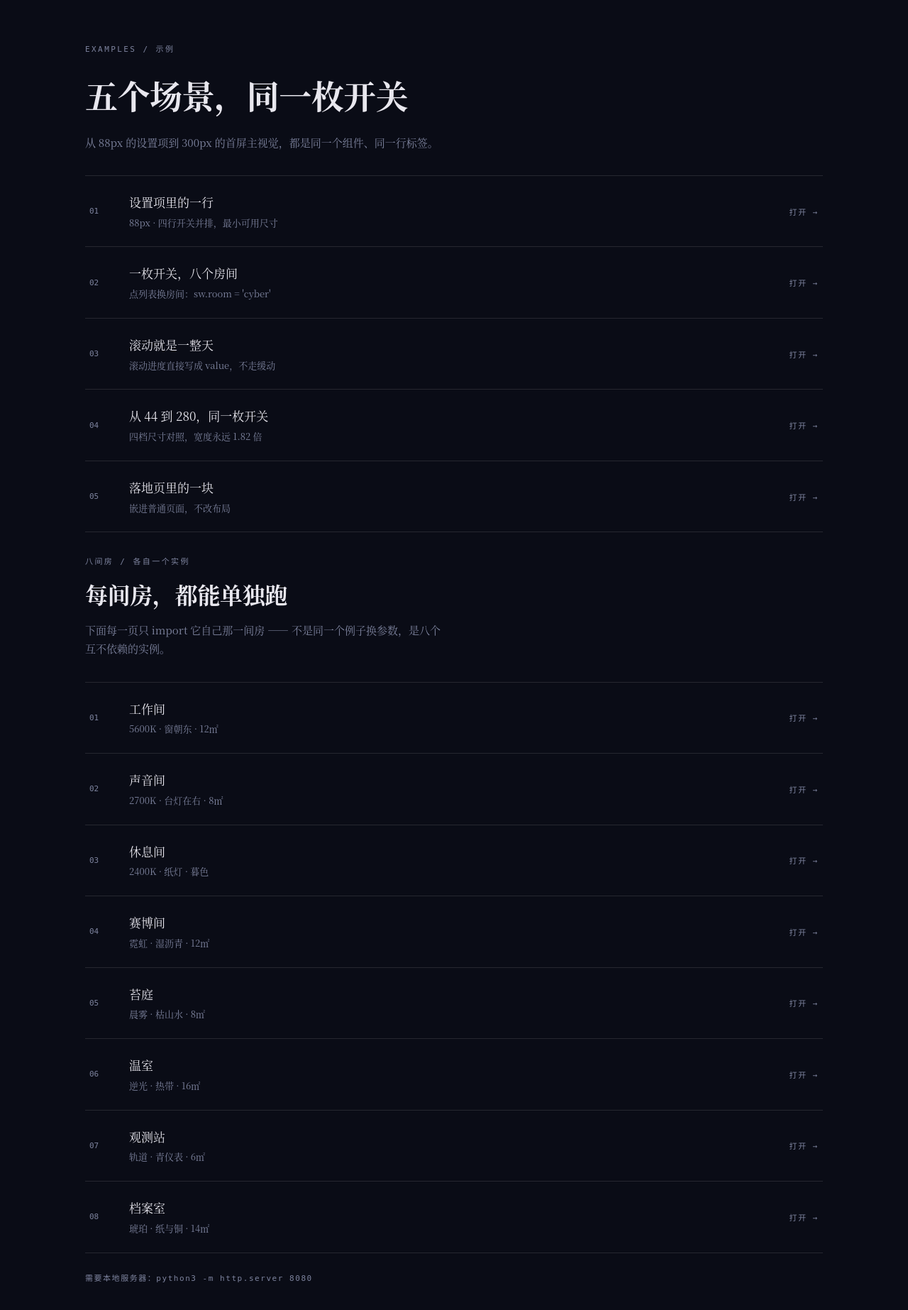
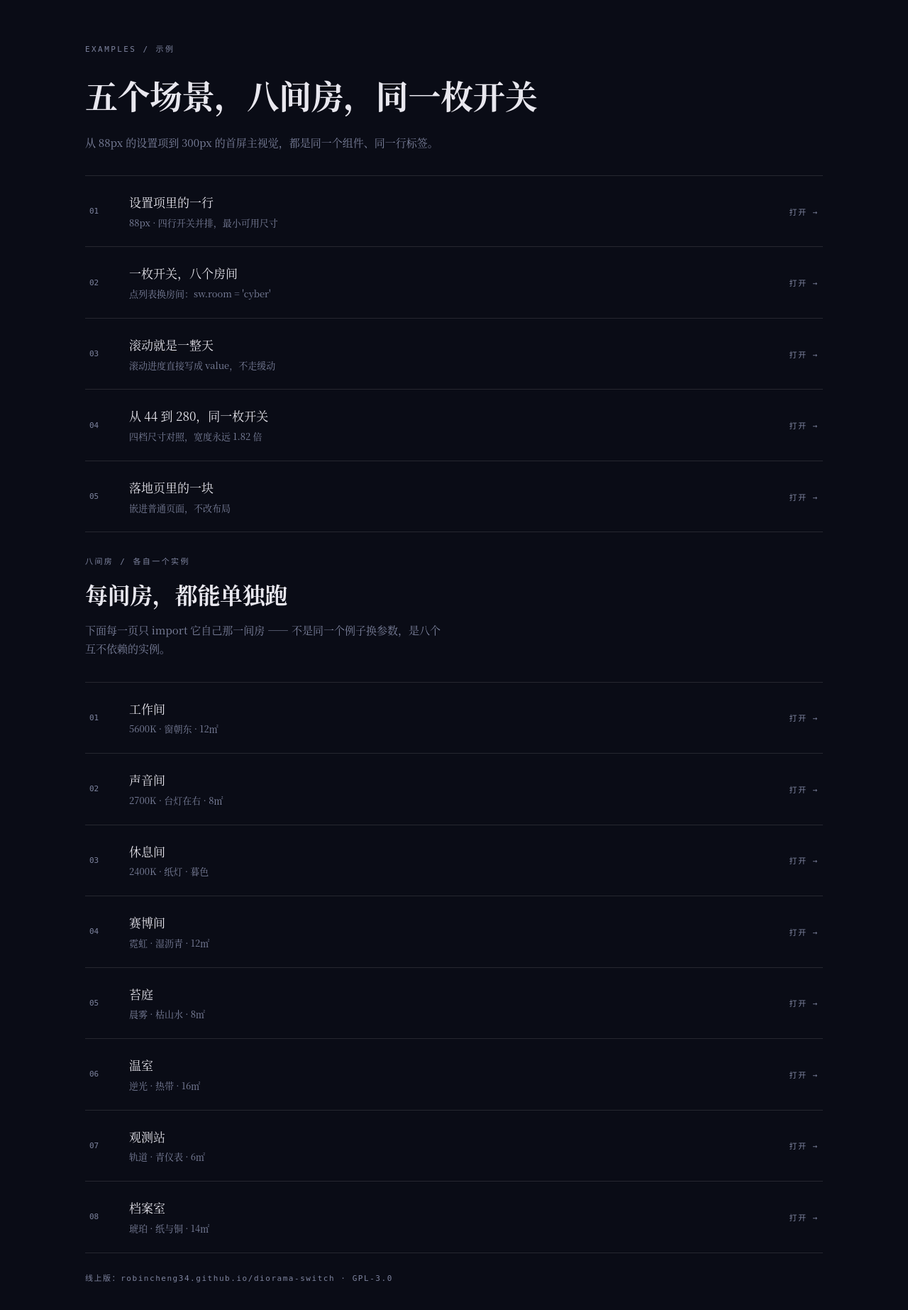
Before and after one commit to Robincheng34/diorama-switch, a plain HTML site: page examples/index.html in a window 1280 px wide. Shown: the whole page at 71% size. Drawn offline with Linux system fonts and the light colour scheme.

Commit message:
docs: 接入 GitHub Pages 线上地址，示例页页脚改为线上版

```diff
--- a/examples/index.html
+++ b/examples/index.html
@@ -25,7 +25,7 @@
 <body>
 <div class="wrap">
   <div class="kicker">EXAMPLES / 示例</div>
-  <h1>五个场景，同一枚开关</h1>
+  <h1>五个场景，八间房，同一枚开关</h1>
   <p class="lead">从 88px 的设置项到 300px 的首屏主视觉，都是同一个组件、同一行标签。</p>
 
   <div class="list">
@@ -103,7 +103,7 @@
     </a>
   </div>
 
-  <footer>需要本地服务器：python3 -m http.server 8080</footer>
+  <footer>线上版：robincheng34.github.io/diorama-switch · GPL-3.0</footer>
 </div>
 </body>
 </html>
```
Also changed, not shown: 1 other file.
